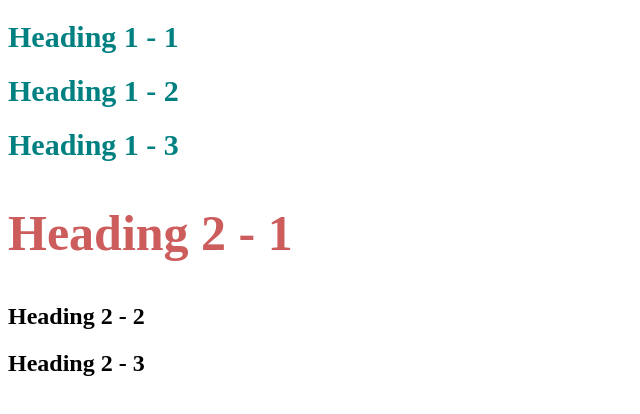
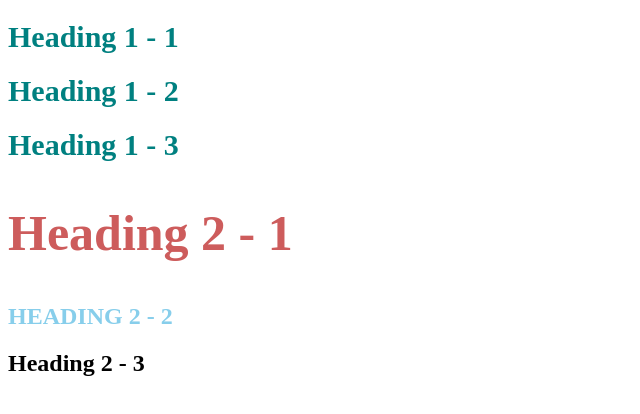
Before and after one commit to josephcmathew/cartoon-hero, a plain HTML site: page style_test.html in a window 1280 px wide. Shown: the whole page, without its empty margins (0-640 px from the left). Drawn offline with Linux system fonts and the light colour scheme.

Commit message:
Update style_test.html

```diff
--- a/style_test.html
+++ b/style_test.html
@@ -7,6 +7,10 @@
 				font-size: 30px;
 				color: teal;
 			  }
+			.uppercase
+			  {
+			  	text-transform: uppercase;
+			  }
 	</style>
 </head>
 <body>
@@ -14,7 +18,7 @@
 	<h1>Heading 1 - 2</h1>
 	<h1>Heading 1 - 3</h1>
 	<h2 style="font-size: 50px; color: indianred;">Heading 2 - 1</h2>
-	<h2>Heading 2 - 2</h2>
+	<h2 class="uppercase" style="color: skyblue;">Heading 2 - 2</h2>
 	<h2>Heading 2 - 3</h2>
 </body>
 </html>
```
